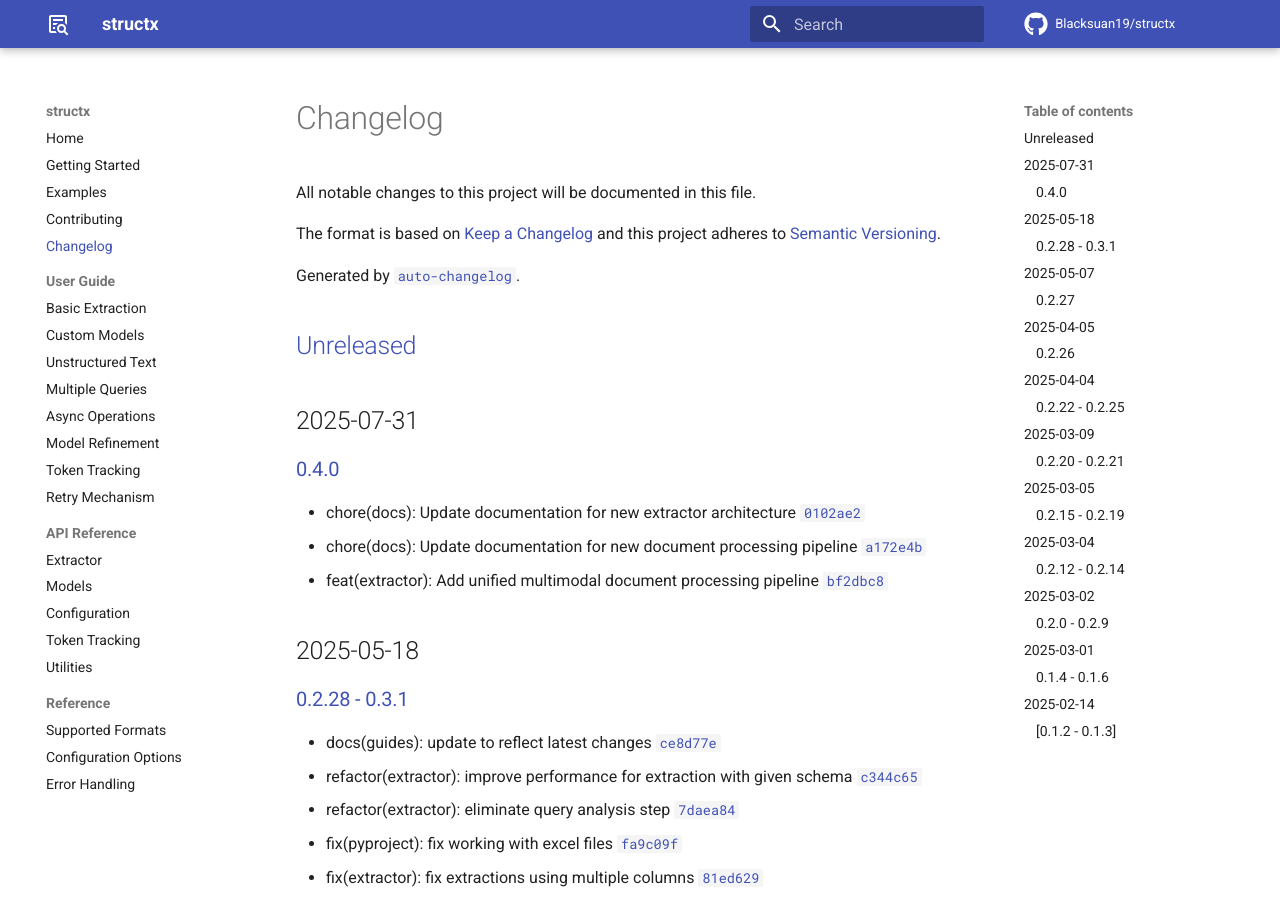
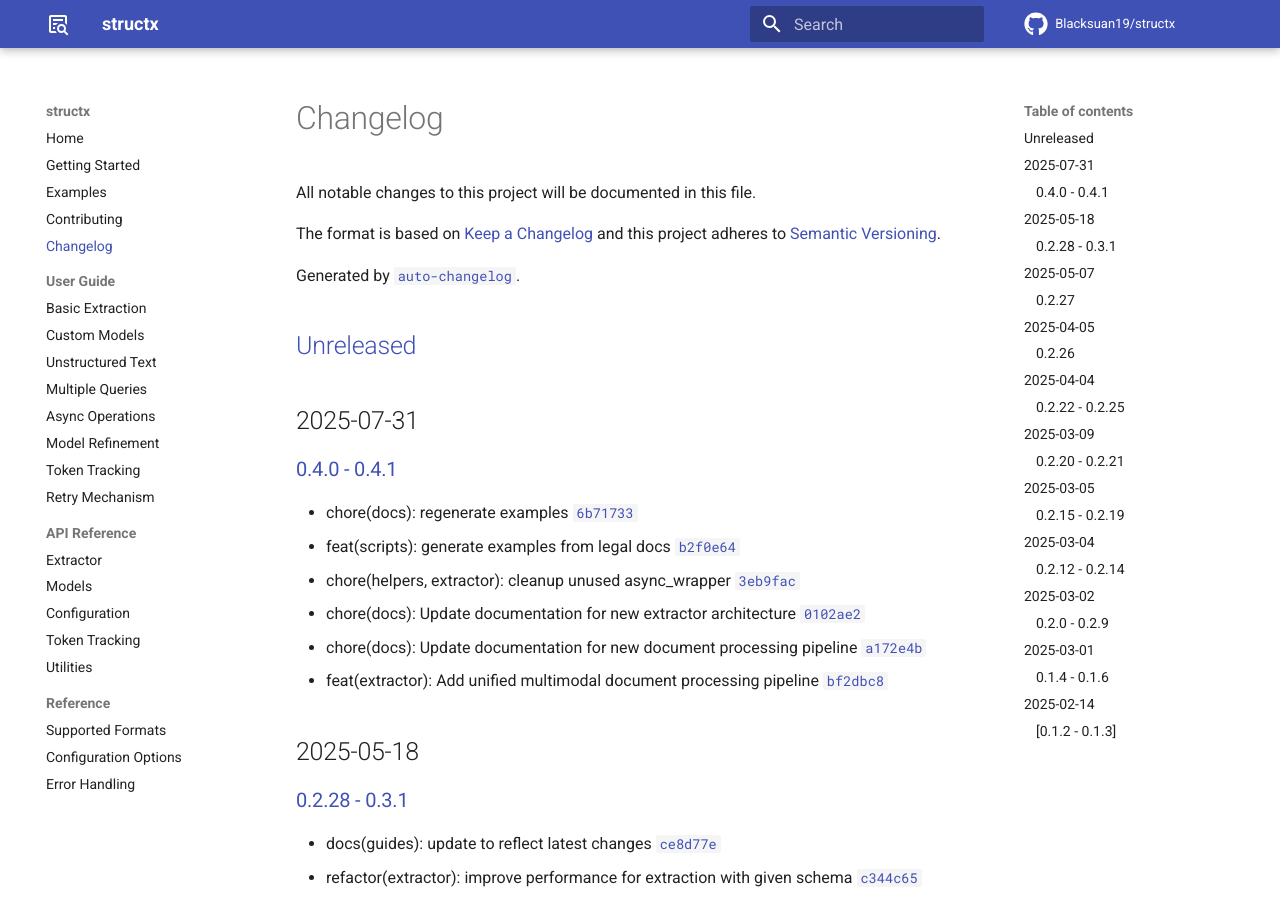
Before and after one commit to Blacksuan19/structx, an MkDocs documentation site: the page built from docs/changelog.md, in a window 1280 px wide and 900 px high. Built offline with MkDocs 1.6.1 and Material for MkDocs 9.7.7, drawn with Linux system fonts in a browser that asks for light colours; comment, search, counter and statistics services are not loaded.

Commit message:
docs(changelog): regenerate changelog for 0.4.1

```diff
--- a/docs/changelog.md
+++ b/docs/changelog.md
@@ -7,12 +7,15 @@ and this project adheres to [Semantic Versioning](https://semver.org/spec/v2.0.0
 
 Generated by [`auto-changelog`](https://github.com/CookPete/auto-changelog).
 
-## [Unreleased](https://github.com/Blacksuan19/structx/compare/0.4.0...HEAD)
+## [Unreleased](https://github.com/Blacksuan19/structx/compare/0.4.1...HEAD)
 
 ## 2025-07-31
 
-### [0.4.0](https://github.com/Blacksuan19/structx/compare/0.3.1...0.4.0)
+### [0.4.0 - 0.4.1](https://github.com/Blacksuan19/structx/compare/0.3.1...0.4.1)
 
+- chore(docs): regenerate examples [`6b71733`](https://github.com/Blacksuan19/structx/commit/6b71733a6885ce3b6b204b66fad0973ae37e2e97)
+- feat(scripts): generate examples from legal docs [`b2f0e64`](https://github.com/Blacksuan19/structx/commit/b2f0e6459471bbfbc8e26d4229b11ca226c8711f)
+- chore(helpers, extractor): cleanup unused async_wrapper [`3eb9fac`](https://github.com/Blacksuan19/structx/commit/3eb9fac6a620c68b5664b34bcd2d1340dde02223)
 - chore(docs): Update documentation for new extractor architecture [`0102ae2`](https://github.com/Blacksuan19/structx/commit/0102ae2893f7e8d6ff89b41ccc05aa7c439c599d)
 - chore(docs): Update documentation for new document processing pipeline [`a172e4b`](https://github.com/Blacksuan19/structx/commit/a172e4b3fcb1db52ae2173c641f4ab3abba286c0)
 - feat(extractor): Add unified multimodal document processing pipeline [`bf2dbc8`](https://github.com/Blacksuan19/structx/commit/bf2dbc8631c7dea159f1dc23a21f02a7f7d0396c)
```
